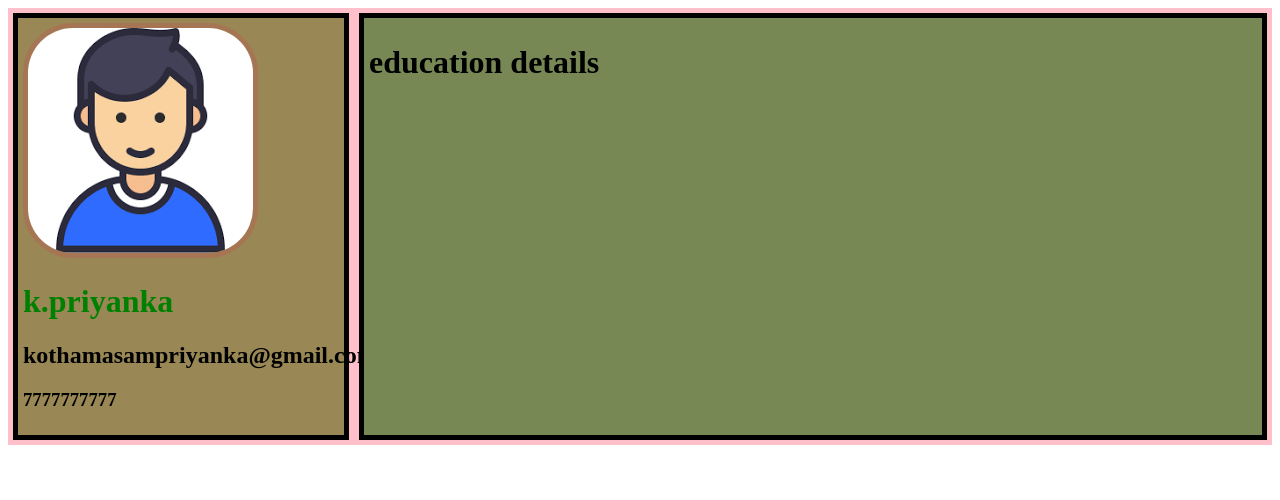
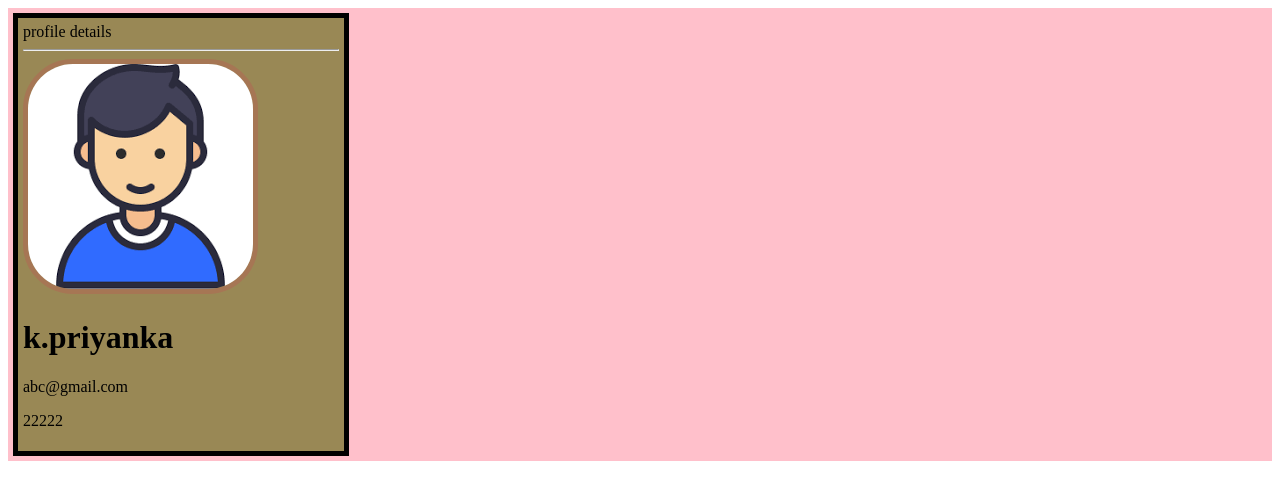
Before and after one commit to VenkySundu123/resume_rcew, a plain HTML site: page index.html in a window 1280 px wide. Drawn offline with Linux system fonts and the light colour scheme.

Commit message:
initial commit

```diff
--- a/data.json
+++ b/data.json
@@ -0,0 +1,8 @@
+{
+  "left":{
+    "photo":"1.jpg",
+    "name":"k.priyanka",
+    "email":"abc@gmail.com",
+    "phone":"22222"
+  }
+}
--- a/index.html
+++ b/index.html
@@ -7,8 +7,8 @@
     <link rel="stylesheet" href="style.css">
   </head>
   <body>
-    <div class="main">
-      <div class="left">
+    <div class="main" id="main">
+      <!-- <div class="left">
         <img src="1.jpg" alt="my profile image" >
         <h1 id="name">k.priyanka</h1>
         <h2>kothamasampriyanka@gmail.com</h2>
@@ -20,12 +20,13 @@
 
            </div>
 
-      </div>
+      </div>-->
     </div>
+
   </body>
 
 
-  <script type="text/javascript" src="main.js">
+  <script type="text/javascript" src="main.js"async>
 
   </script>
 </html>
--- a/main.js
+++ b/main.js
@@ -0,0 +1,42 @@
+function loadjson(file,callback) {
+var xhr=new XMLHttpRequest();
+xhr.overrideMimeType("application/json");
+xhr.open("GET",file,true);
+xhr.onreadystatechange=function () {
+  if(xhr.readyState ===4 && xhr.status=="200"){
+    callback(xhr.responseText);
+  }
+}
+xhr.send();
+  }
+  loadjson("data.json",function (text) {
+    let data=JSON.parse(text);
+console.log(data);
+basics(data.left);
+
+})
+ //var main=document.queryselector('.main');
+ var main=document.getElementById('main');
+ var left=document.createElement("div");
+ left.classList.add("left");
+
+ left.textContent="profile details";
+ left.appendChild(document.createElement("HR"));
+  main.appendChild(left);
+function basics(leftside) {
+  var image=document.createElement("img");
+  image.src=leftside.photo;
+  left.appendChild(image);
+  var name=document.createElement("h1");
+  name.textContent=leftside.name;
+  left.appendChild(name);
+  var email=document.createElement("email");
+  email.textContent=leftside.email;
+  left.appendChild(email);
+  var ph=document.createElement("p");
+
+  ph.textContent=leftside.phone;
+  email.appendChild(ph);
+  console.log(left);
+
+}
```
